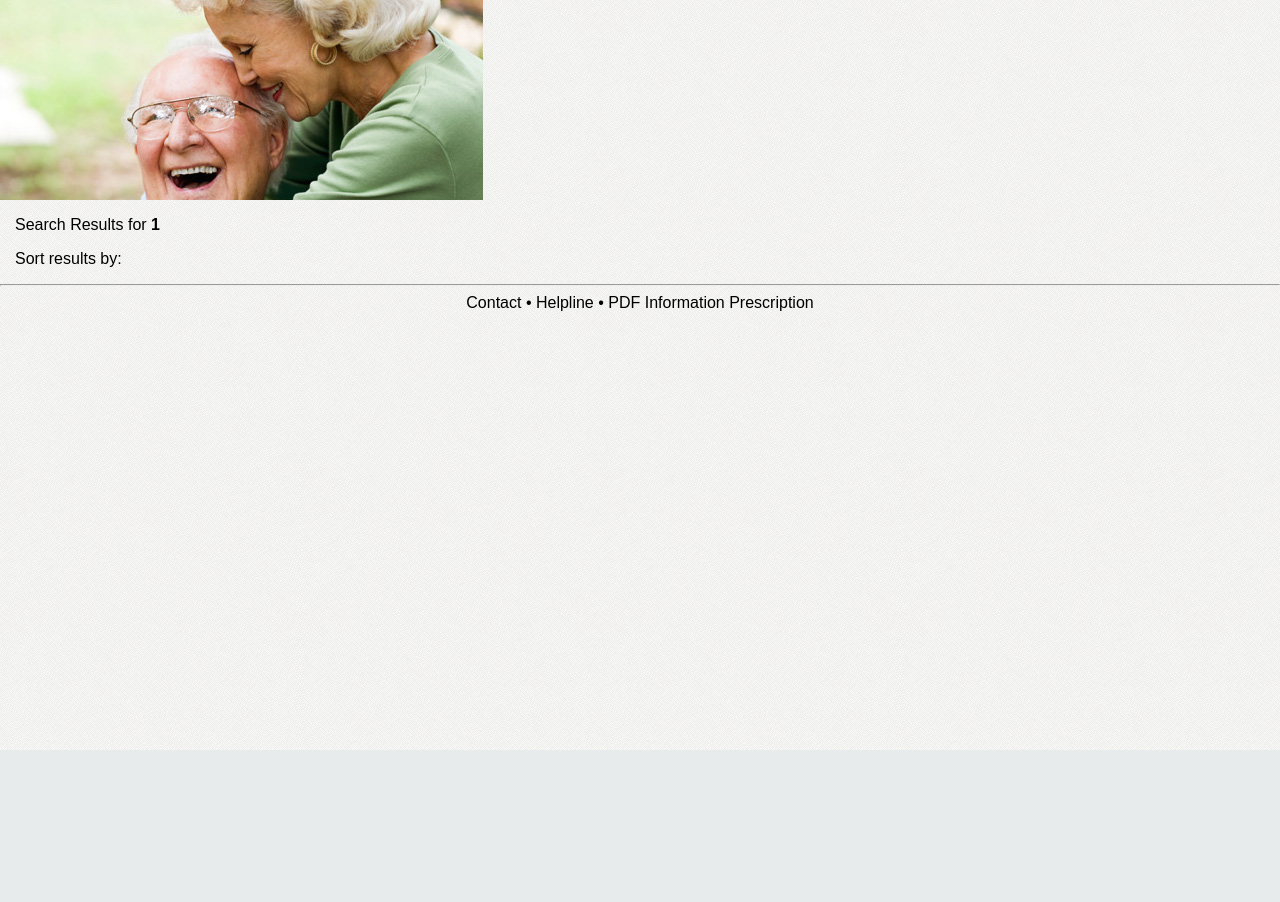
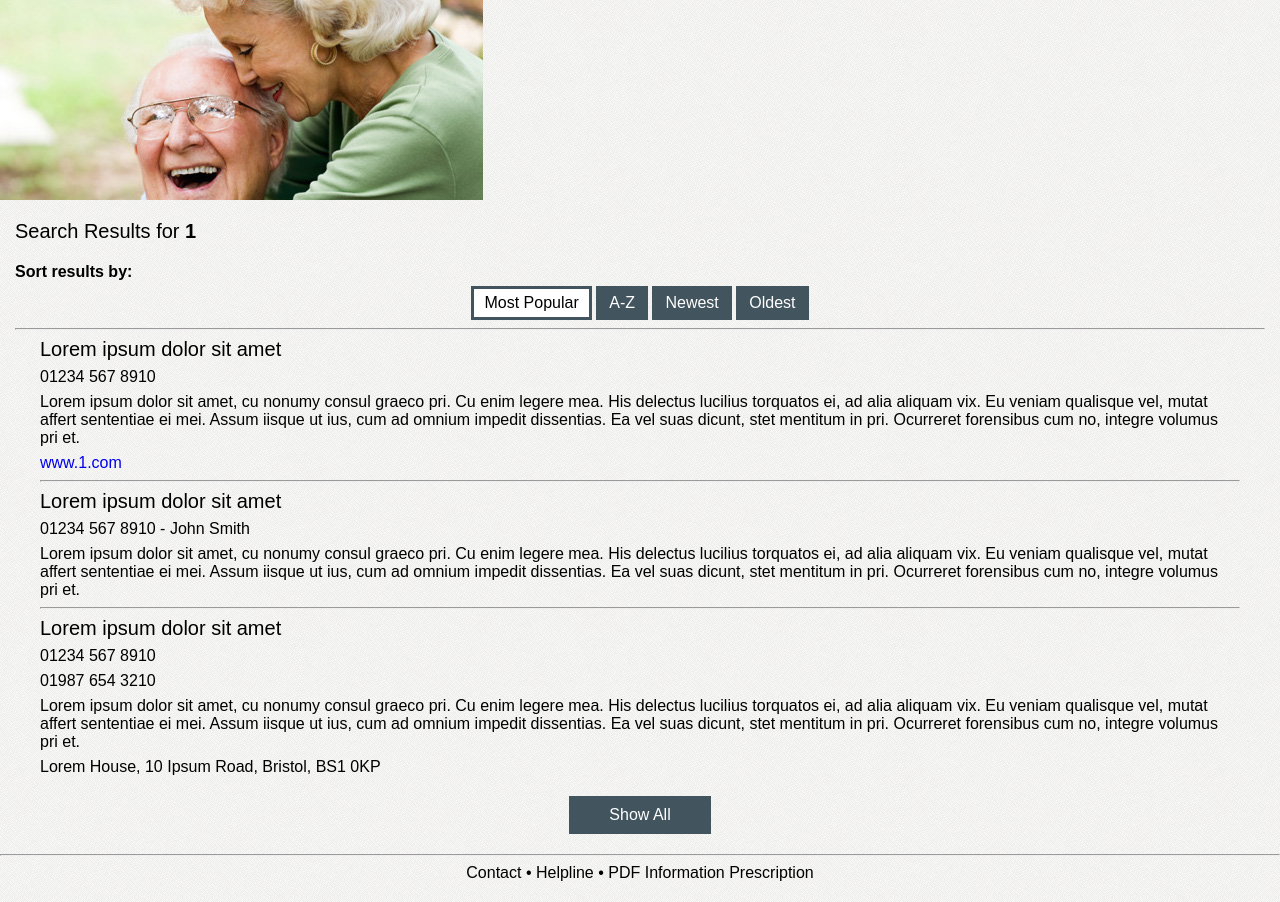
Before and after one commit to nicholedwight/DementiaWebApp, a PHP site: page /general-search.php?searchTerm=1 in a window 1280 px wide. Shown: the part 50-952 px from the top of the page. Before the commit the page ends 800 px from the top, so only its background shows below. Run offline with PHP 8.4, Linux system fonts and the light colour scheme; data that the repository does not hold is empty.

Commit message:
added dummy content to general search results page and js toggling of current class for sort by buttons

```diff
--- a/css/styles.css
+++ b/css/styles.css
@@ -274,7 +274,7 @@ span.touch-btn.active {
 }
 
 select {
-   width: 275px;
+   width: 268px;
    padding: 5px;
    font-size: 18px;
    line-height: 25px;
@@ -302,6 +302,10 @@ select {
   color: #000;
 }
 
+.tt-hint {
+  color: #888;
+}
+
 .tt-dropdown-menu {
   width: 320px;
   max-height: 200px;
@@ -324,7 +328,7 @@ select {
 }
 
 .search {
-  margin-top: 30px;
+  margin-top: 5px;
 }
 
 .btn {
@@ -345,9 +349,47 @@ select {
   background: #4a5c65;
 }
 
+.sort-by-options {
+  margin: 0 auto;
+  text-align: center;
+}
+
+.sort-by-options p {
+  text-align: left;
+  margin: 0 0 5px 0;
+  font-weight: bold;
+}
+
+.opt-btn {
+  padding: 5px 10px;
+  background: #42545e;
+  color: #FFF;
+  border: 3px solid #42545e;
+  cursor: pointer;
+}
+
+.current-btn {
+  color: #000;
+  background: #FFF;
+  border: 3px solid #42545e;
+}
+
+.show-all {
+  padding: 10px 40px;
+  background: #42545e;
+  color: #FFF;
+  border: none;
+  display: block;
+  margin: 20px auto;
+}
+
 input:focus,
 input:active {
   border: 2px solid #0097cf;
+}
+
+form {
+  margin-bottom: 10px;
 }
 
 .nojs .navbar-collapsible {
@@ -402,6 +444,23 @@ input:active {
   margin: 0 auto;
 }
 
+.results-wrapper {
+  width: 96%;
+  margin: 0 auto;
+}
+
+.results-wrapper a {
+  color: #0000EE;
+}
+
+.results-wrapper p {
+  margin: 7px 0;
+}
+
+.heading {
+  font-size: 20px;
+}
+
 #map-canvas {
   height: 250px;
   width: 90%;
--- a/general-search.php
+++ b/general-search.php
@@ -1,6 +1,7 @@
 <?php include('inc/header.php');
  // Pulling general search term
   $searchTerm = $_GET['searchTerm'];
+  $urlTerm = strtolower(str_replace(" ", "", $searchTerm));
 ?>
   <div class="main" role="main">
     <div class="banner">
@@ -11,7 +12,44 @@
       <p class="heading">Search Results for
         <strong><?= $searchTerm;?></strong>
       </p>
-      <p>Sort results by:</p>
+      <div class="sort-by-options">
+        <p>Sort results by:</p>
+        <button class="current-btn opt-btn">Most Popular</button>
+        <button class="opt-btn">A-Z</button>
+        <button class="opt-btn">Newest</button>
+        <button class="opt-btn">Oldest</button>
+        <hr>
+      </div>
+
+      <section class="results-wrapper">
+        <article class="search-result">
+          <p class="heading">Lorem ipsum dolor sit amet</p>
+          <p>01234 567 8910</p>
+          <p>
+            Lorem ipsum dolor sit amet, cu nonumy consul graeco pri. Cu enim legere mea. His delectus lucilius torquatos ei, ad alia aliquam vix. Eu veniam qualisque vel, mutat affert sententiae ei mei. Assum iisque ut ius, cum ad omnium impedit dissentias. Ea vel suas dicunt, stet mentitum in pri. Ocurreret forensibus cum no, integre volumus pri et.
+          </p>
+          <a href="#">www.<?= $urlTerm;?>.com</a>
+        </article>
+        <hr>
+        <article class="search-result">
+          <p class="heading">Lorem ipsum dolor sit amet</p>
+          <p>01234 567 8910  -  John Smith</p>
+          <p>
+            Lorem ipsum dolor sit amet, cu nonumy consul graeco pri. Cu enim legere mea. His delectus lucilius torquatos ei, ad alia aliquam vix. Eu veniam qualisque vel, mutat affert sententiae ei mei. Assum iisque ut ius, cum ad omnium impedit dissentias. Ea vel suas dicunt, stet mentitum in pri. Ocurreret forensibus cum no, integre volumus pri et.
+          </p>
+        </article>
+        <hr>
+        <article class="search-result">
+          <p class="heading">Lorem ipsum dolor sit amet</p>
+          <p>01234 567 8910</p>
+          <p>01987 654 3210</p>
+          <p>
+            Lorem ipsum dolor sit amet, cu nonumy consul graeco pri. Cu enim legere mea. His delectus lucilius torquatos ei, ad alia aliquam vix. Eu veniam qualisque vel, mutat affert sententiae ei mei. Assum iisque ut ius, cum ad omnium impedit dissentias. Ea vel suas dicunt, stet mentitum in pri. Ocurreret forensibus cum no, integre volumus pri et.
+          </p>
+          <p>Lorem House, 10 Ipsum Road, Bristol, BS1 0KP</p>
+        </article>
+        <button class="show-all">Show All</button>
+      </section>
     </div>
 
 
--- a/inc/header.php
+++ b/inc/header.php
@@ -75,11 +75,12 @@
             <?php $searchTerm = $_POST['searchTerm']; ?>
             <button class="btn">Search</button>
           </form>
-          <p class="no-margin"><a href="#" id="advanced">Advanced Search &#8594;</a></p>
+          <p class="advanced-search-toggle"><a href="#" id="advanced">Advanced Search &#8594;</a></p>
         </div>
 
         <div class="advanced-search-container collapsed">
-          <input type="search" placeholder="Search term">
+          <p class="no-margin">Search a category</p>
+          <form method="get" action="topic-search.php">
             <select>
               <option selected disabled value="">Topic</option>
               <option value="benefits">Benefits</option>
@@ -92,6 +93,8 @@
               <option value="training">Carer Training</option>
               <option value="physicians">Specialist Physicians</option>
             </select>
+            <input type="search" placeholder="Search term">
+          </form>
 
           <p class="no-margin">Find groups near you</p>
 
@@ -106,7 +109,7 @@
               <option value="organisations">Organisations</option>
             </select>
             <input type="text" placeholder="Post Code" name="location" id="location">
+          </form>
           <input type="submit" class="btn search" value="Submit">
-          </form>
         </div>
     </header>
--- a/js/global.js
+++ b/js/global.js
@@ -31,6 +31,11 @@ $(document).ready(function () {
 				    $(".advanced-search-container").toggleClass("collapsed");
             $(".search-container").toggleClass("collapsed");
 			  });
+
+        $(".opt-btn").on("click", function() {
+          $(".opt-btn").removeClass("current-btn");
+          $(this).toggleClass("current-btn");
+        });
 
         var substringMatcher = function(strs) {
   return function findMatches(q, cb) {
```
Also changed, not shown: topic-search.php (added, +20 -0 lines). Lines whose indentation alone changed are shown as unchanged.
